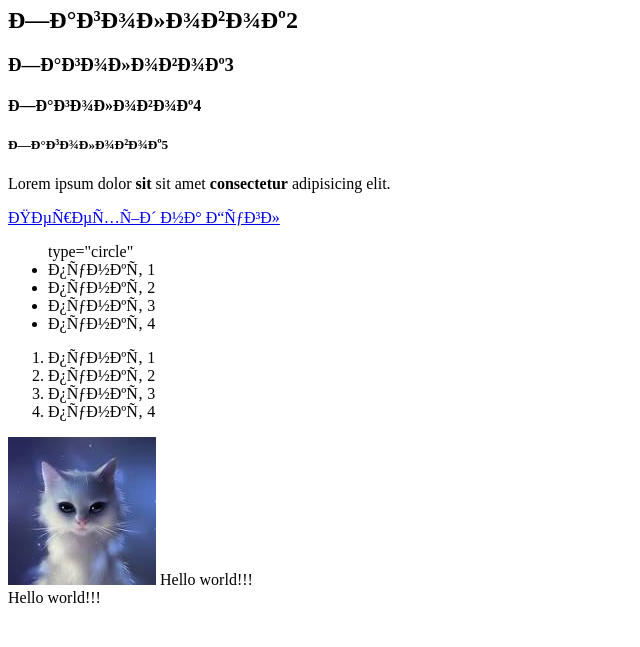
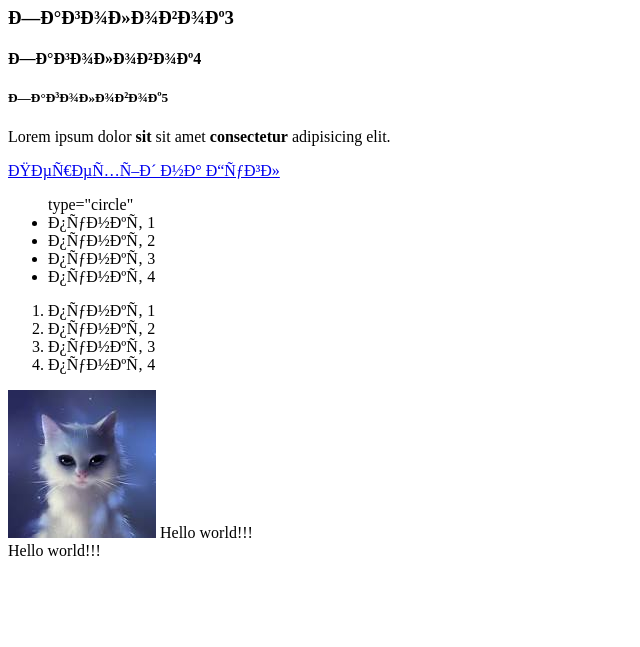
Before and after one commit to Kseniya295/Git-Less1-06.07.26, a plain HTML site: page index.html in a window 1280 px wide. Shown: the part 153-800 px from the top of the page, without its empty margins (0-640 px from the left). Drawn offline with Linux system fonts and the light colour scheme.

Commit message:
Commit 4

```diff
--- a/index.html
+++ b/index.html
@@ -15,7 +15,7 @@
         <br>
 
       <h1>Заголовок1</h1>
-       <h2>Заголовок2</h2>
+
           <h3>Заголовок3</h3>
                  <h4>Заголовок4</h4>
               <h5>Заголовок5</h5>
```
